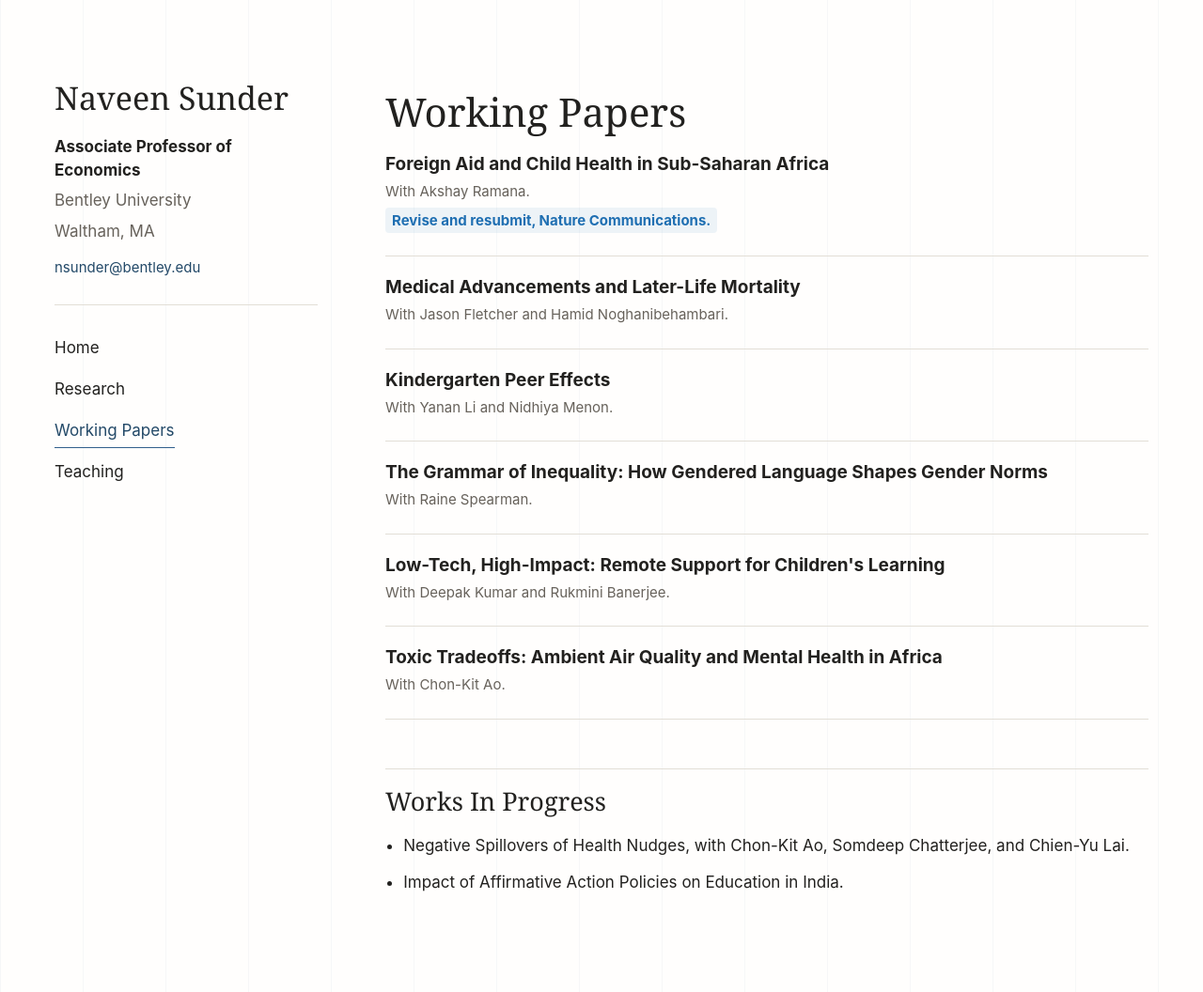
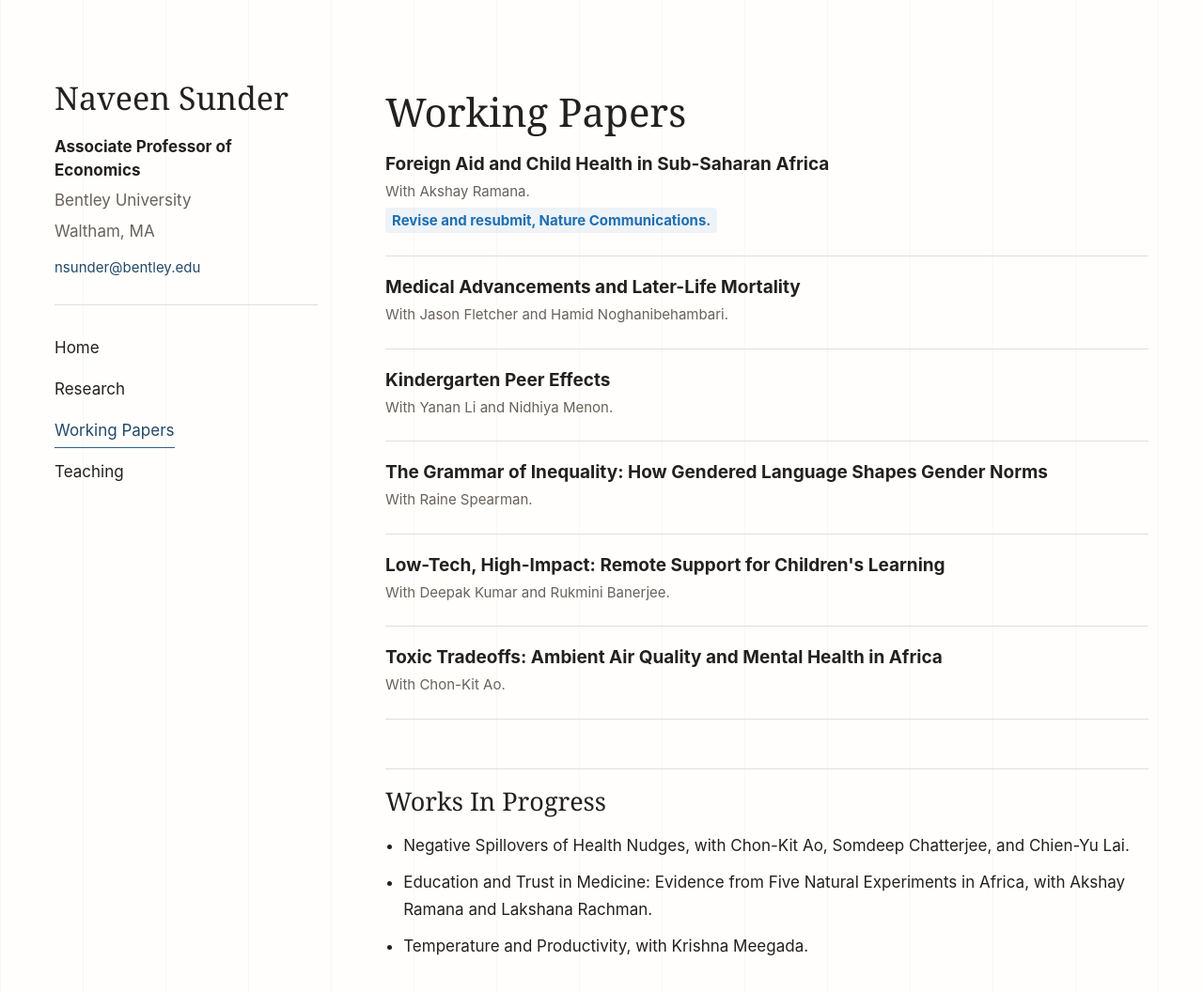
Before and after one commit to naveensunder/naveensunder.github.io, a Jekyll site: the page built from working-papers.md, in a window 1280 px wide and 1111 px high. Shown: the top 1056 px of the window at 94% size. Built offline with Jekyll 4.4.1, drawn with Linux system fonts in a browser that asks for light colours.

Commit message:
Update works in progress

```diff
--- a/working-papers.md
+++ b/working-papers.md
@@ -42,4 +42,5 @@ permalink: /working-papers/
 ## Works In Progress
 
 - Negative Spillovers of Health Nudges, with Chon-Kit Ao, Somdeep Chatterjee, and Chien-Yu Lai.
-- Impact of Affirmative Action Policies on Education in India.
+- Education and Trust in Medicine: Evidence from Five Natural Experiments in Africa, with Akshay Ramana and Lakshana Rachman.
+- Temperature and Productivity, with Krishna Meegada.
```
